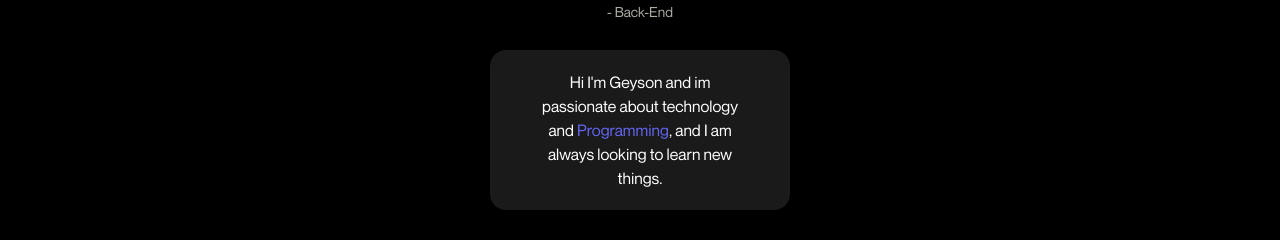
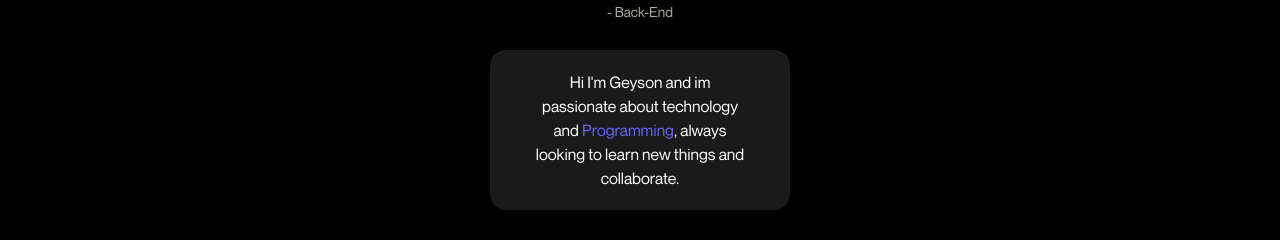
Before and after one commit to ChanGuaZzz/Portfolio, a React (Vite) app in the folder geysongualdron/: page / in a window 1280 px wide. Shown: the part 482-722 px from the top of the page. Built offline with nearby package versions, Linux system fonts and the light colour scheme.

Commit message:
Update English description text for improved clarity and engagement

```diff
--- a/geysongualdron/src/constants/Texts.js
+++ b/geysongualdron/src/constants/Texts.js
@@ -2,7 +2,7 @@
 export const Texts = {
   en: {
     descriptionOne: `Hi I'm Geyson and im passionate about technology and `,
-    descriptionTwo: ', and I am always looking to learn new things.',
+    descriptionTwo: ', always looking to learn new things and collaborate.',
     portfolio: 'Portfolio',
     about: 'About',
     projects: 'Projects',
```
